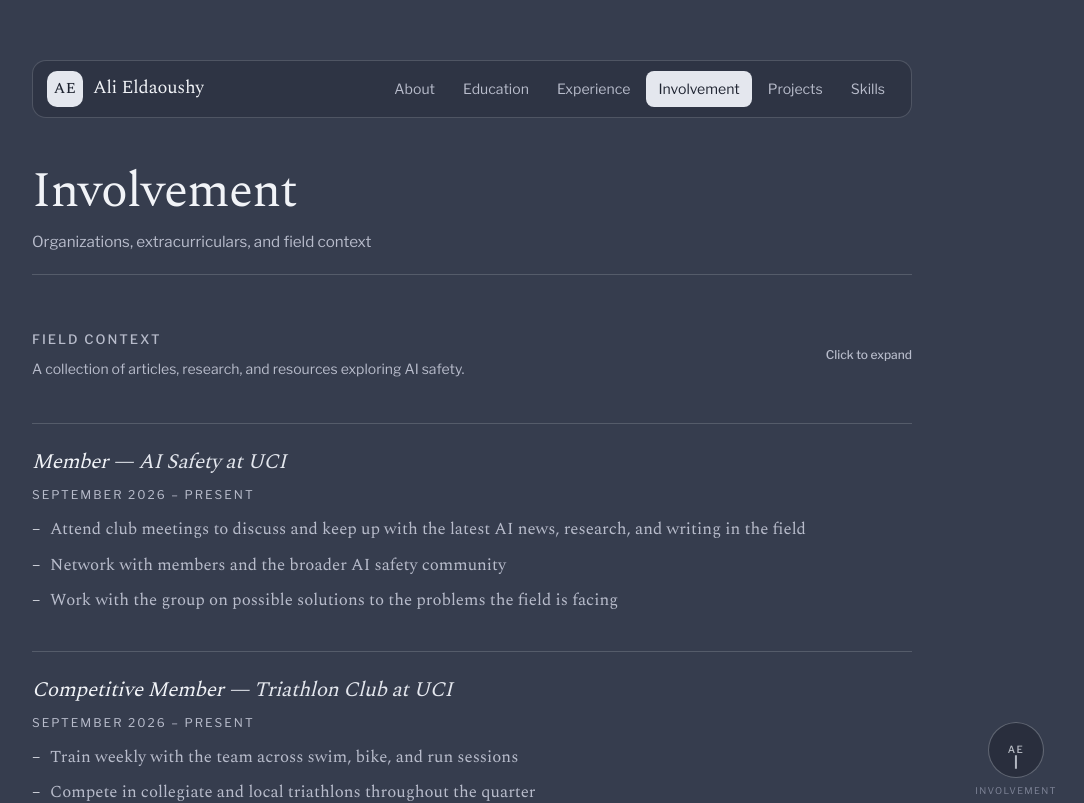
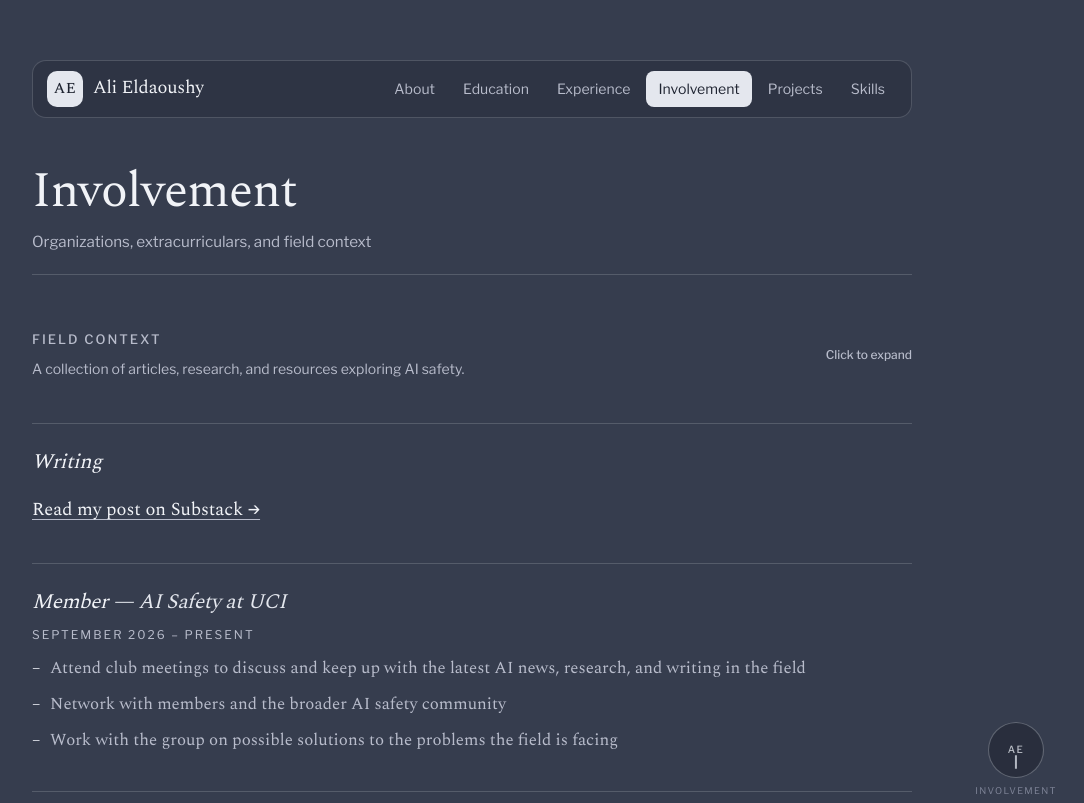
Before and after one commit to alieldaoushyuci/portfolio, a Next.js app: page /involvement in a window 1280 px wide. Shown: the top 803 px of the page, without its empty margins (168-1252 px from the left). Built offline with nearby package versions, Linux system fonts and the light colour scheme.

Commit message:
Add Writing section with Substack post below Field Context

```diff
--- a/app/involvement/page.jsx
+++ b/app/involvement/page.jsx
@@ -374,6 +374,19 @@ export default function Involvement() {
           <FieldContextDeck items={FIELD_CONTEXT} />
         </details>
 
+        <section className="entry platform" id="writing" aria-labelledby="writing-heading">
+          <h2 className="who" id="writing-heading">Writing</h2>
+          <p className="interest-link">
+            <a
+              href="https://substack.com/@alieldaoushy/note/p-225010712"
+              target="_blank"
+              rel="noopener noreferrer"
+            >
+              Read my post on Substack →
+            </a>
+          </p>
+        </section>
+
         <div className="entry platform" id="ai-safety-uci">
           <h2 className="who">
             Member <em>— AI Safety at UCI</em>
```
Also changed, not shown: 30 other files (tests, documents, lock files or other folders).
